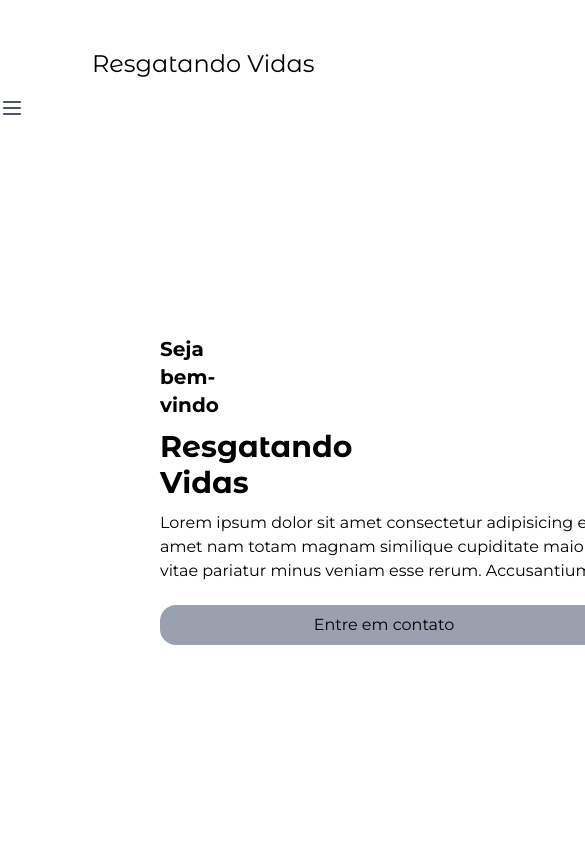
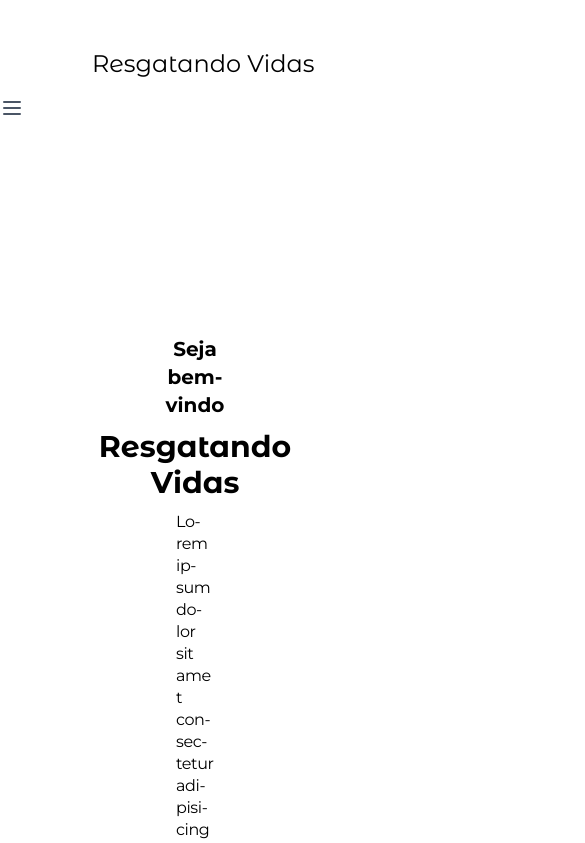
Before and after one commit to gui-f3rnandes/resgatando-vidas-page, a React (Vite) app: page / in a window 390 px wide. Shown: the top 843 px of the page, 585 px wide, since content can reach past the window. Built offline with nearby package versions, Linux system fonts and the light colour scheme.

Commit message:
chore(basic_infos): trabalhando responsividade

```diff
--- a/src/components/basicInfos/BasicInfos.jsx
+++ b/src/components/basicInfos/BasicInfos.jsx
@@ -2,14 +2,27 @@ function BasicInfos({ pequenoTitulo, titulo, paragrafo }) {
   return (
     <>
       <div
-        className="flex flex-col gap-2.5 mb-10"
+        className="flex flex-col items-center text-center gap-2.5 mb-10 px-4
+                   md:items-start md:text-left"
       >
         <h4 className="text-xl font-bold">{pequenoTitulo}</h4>
         <h1 className="text-3xl font-bold">{titulo}</h1>
-        <p className="w-2xl">{paragrafo}</p>
+        {/**
+         * Mudanças visando mobile para paragrafo:
+         *
+         * ## `hyphens-auto` `break-words`:
+         * - `hyphens-auto`: Hifenização automática (certifique-se que seu HTML tem lang="pt-BR" declarado)
+         * - `break-words`: Força quebra em palavras longas quando necessário
+         *
+         * ## `leading-snug` `tracking-tight`:
+         * - `leading-snug`: Reduz ligeiramente o espaçamento entre linhas
+         * - `tracking-tight`: Reduz o espaçamento entre letras para melhor compactação
+        */}
+        <p className="max-w-2xl w-full text-justify hyphens-auto break-words leading-snug tracking-tight">{paragrafo}</p>
         <a
           href="tel:+"
-          className="bg-gray-400 text-black p-2 rounded-2xl w-md text-center mt-3"
+          className="bg-gray-400 text-black p-2 rounded-2xl max-w-80 w-full
+                 text-center mt-3 md:w-auto md:px-8"
         >
           Entre em contato
         </a>
```
